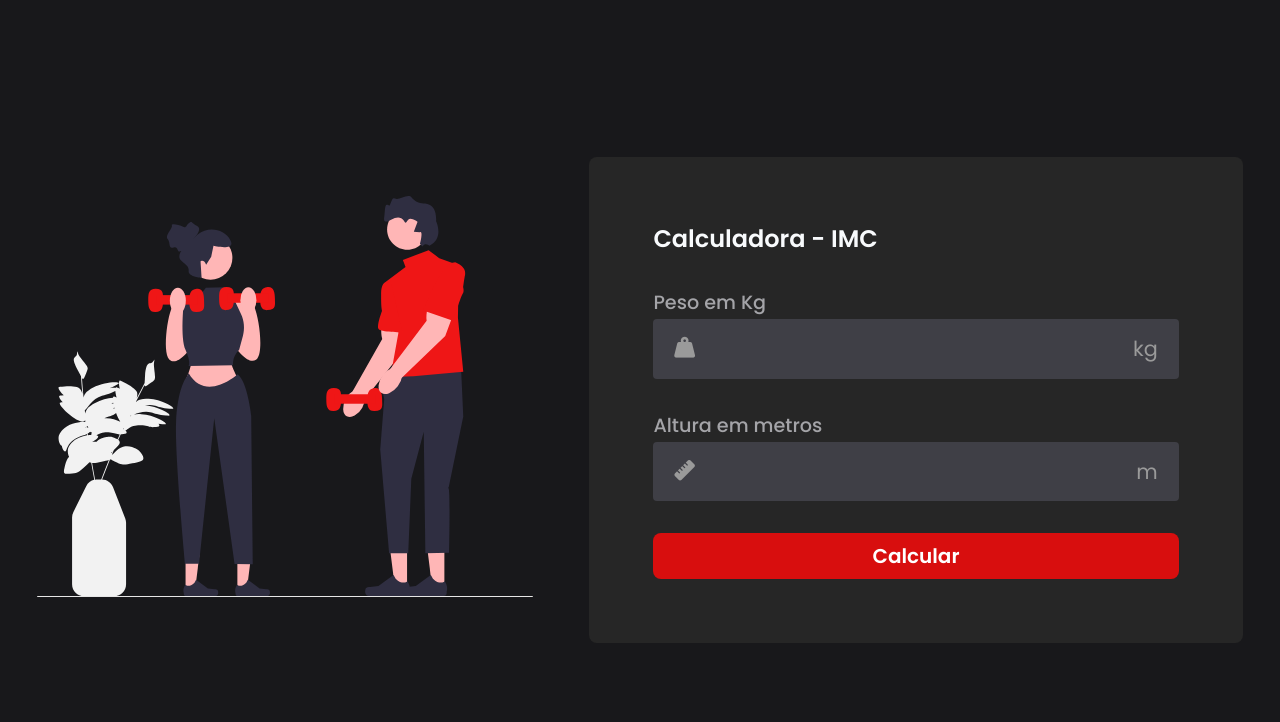
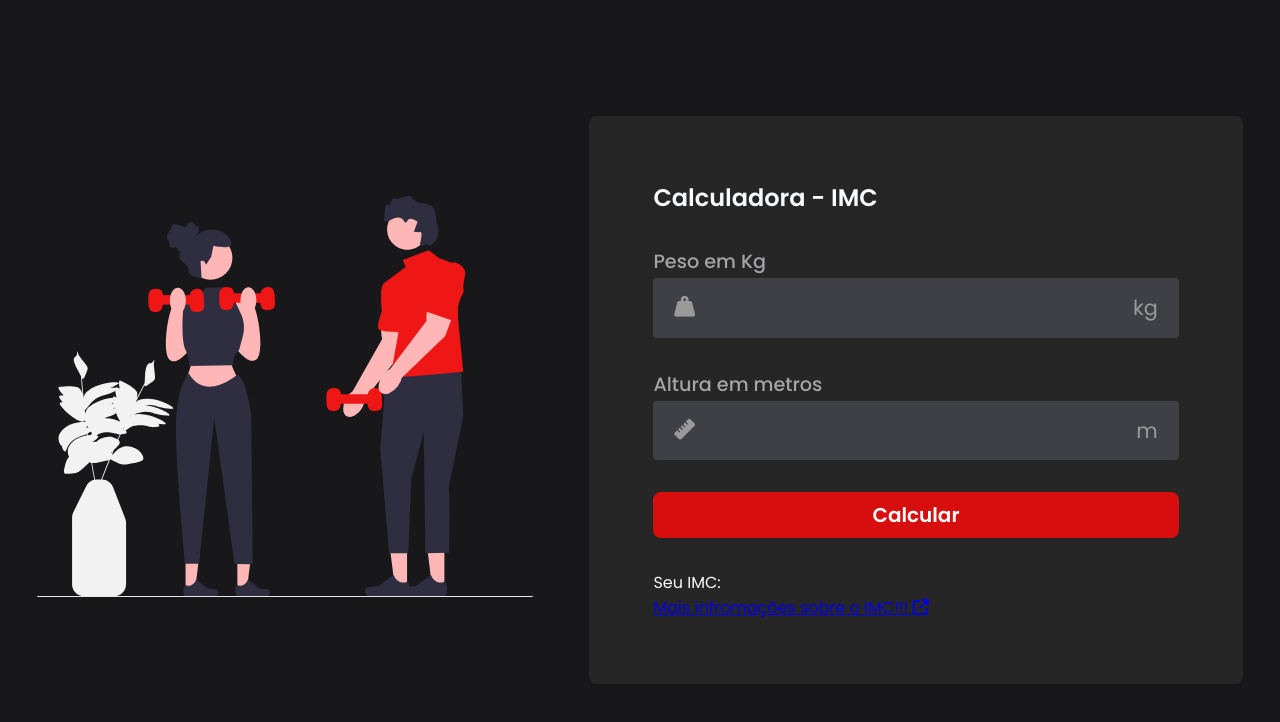
Before and after one commit to lmcomito/revisao, a plain HTML site: page pages/index.html in a window 1280 px wide. Drawn offline with Linux system fonts and the light colour scheme.

Commit message:
feat: finalizate html

```diff
--- a/pages/index.html
+++ b/pages/index.html
@@ -38,8 +38,26 @@
 
         <button id="calculate">Calcular</button>
 
-    </section>
+        <div id="infos">
+            <div id="result">
+                <div id="imc">
+                    <span id="value"></span>
+                    <span id="status">Seu IMC:</span>
+                </div>
+
+                <div id="description">
+                     <span id="text"></span>
+                </div>
+            </div>
+
+            <div id="more-infos">
+                <a href="https://mundoeducacao.uol.com.br/saude-bem-estar/imc.html">
+                    Mais infromações sobre o IMC!!!
+                    <i class="fa-solid fa-arrow-up-right-from-square"></i>
+                </a>
+            </div>
+        </div>
+      </section>
     </main>
-
 </body>
 </html>
```
